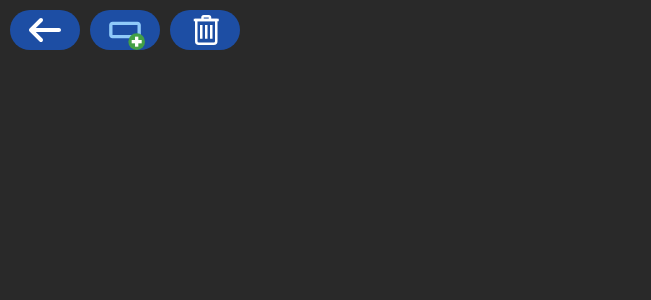
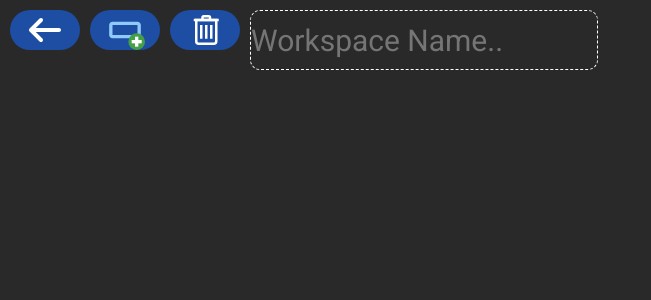
Before and after one commit to intel1337/taiyang-baluc-veil-techno-frontend, an Angular app in the folder frontend-angular/: page /kanban in a window 1280 px wide. Shown: the top 300 px of the page, without its empty margins (0-651 px from the left). Built offline with nearby package versions, Linux system fonts and the light colour scheme.

Commit message:
Minor Changes

```diff
--- a/frontend-angular/src/app/(kanban)/kanban/kanban.css
+++ b/frontend-angular/src/app/(kanban)/kanban/kanban.css
@@ -49,6 +49,18 @@
 }
 .kanban .reset {
     animation: slide-fade 3.5s;
+
+}
+
+.buttonslist input {
+    background: none;
+    outline: none;
+    font-size: 30px;
+    color:white;
+    border: none;
+    border: 1px dashed white;
+    border-radius: 10px;
+
 
 }
 
--- a/frontend-angular/src/app/(kanban)/kanban/kanban.html
+++ b/frontend-angular/src/app/(kanban)/kanban/kanban.html
@@ -30,6 +30,7 @@
   </button>
 
   <!--  Logique et boutons -->
+    <input type="text" placeholder="Workspace Name..">
 
   </div>
 
--- a/frontend-angular/src/app/landing/landing.css
+++ b/frontend-angular/src/app/landing/landing.css
@@ -49,13 +49,13 @@
     background: linear-gradient(128deg, rgba(115, 124, 250, 1) 0%, rgb(85, 179, 247) 100%);
 box-shadow: rgba(50, 50, 93, 0.25) 0px 50px 100px -20px, rgba(0, 0, 0, 0.3) 0px 30px 60px -30px, rgba(10, 37, 64, 0.35) 0px -2px 6px 0px inset;
     color: white;
-    transition: 0.4s ease-in-out;
+    transition: 0.2s ease-in-out;
 
 
 }
 
 .button:hover{
-    scale: 0.95;
+    scale: 0.99;
     transform: translate(0 ,5px);
     background-color: white;
 
```
